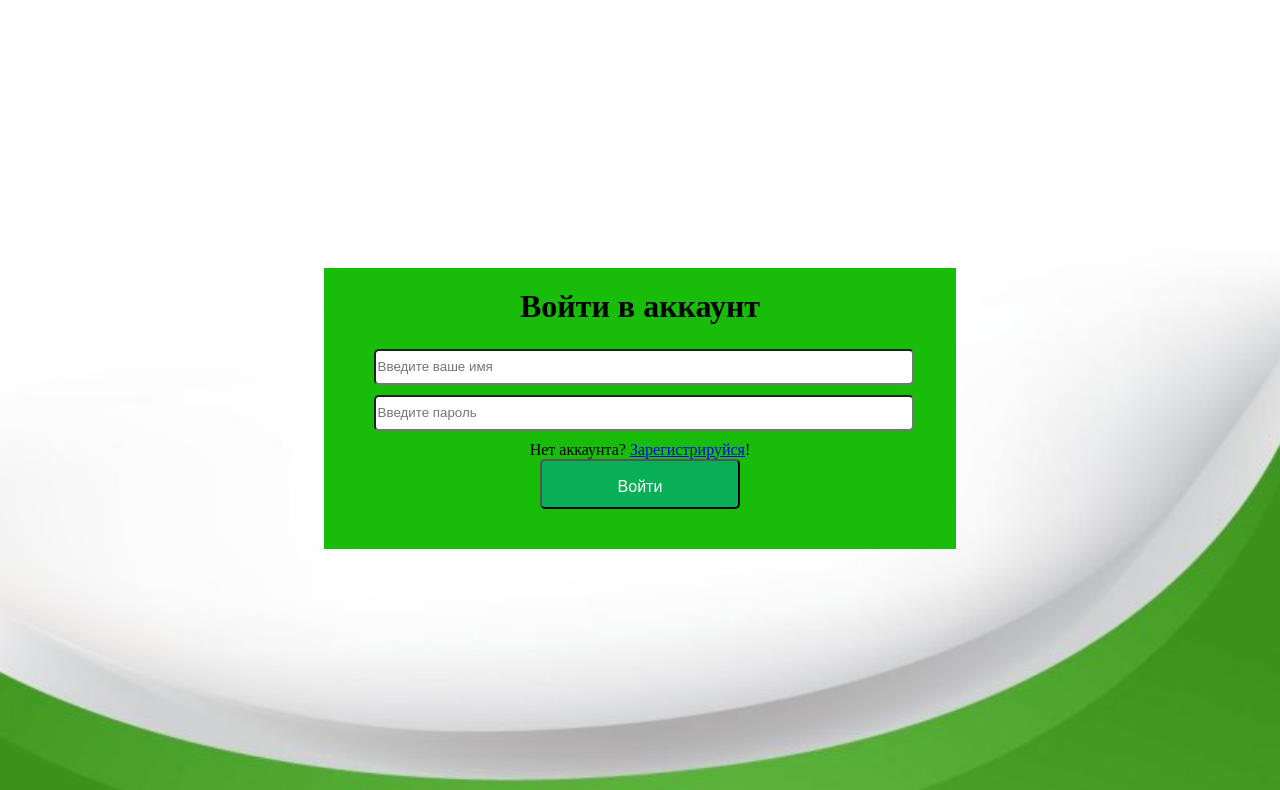
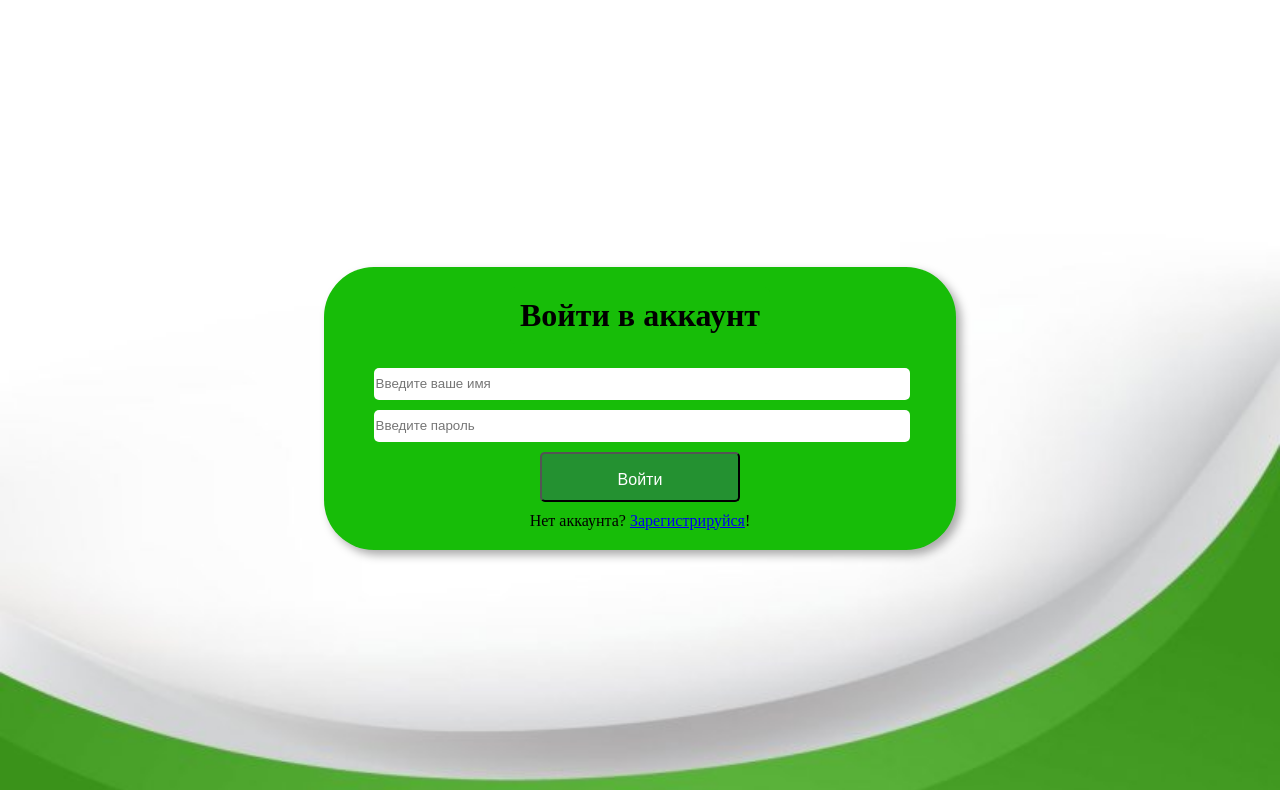
Before and after one commit to sudmit0802/BIP, a Flask app: page / in a window 1280 px wide. Shown: the top 790 px of the page. Run offline with Flask 3, Linux system fonts and the light colour scheme.

Commit message:
Changes to be committed: 	deleted:    static/hello.css 	modified:   static/signin.css 	modified:   templates/signin.html

```diff
--- a/static/signin.css
+++ b/static/signin.css
@@ -13,11 +13,11 @@ body {
     display: block;
     width: 200px;
     height: 50px;
-    margin-bottom: 20px;
+    margin-bottom: 10px;
     font-size: 16px;
     text-align: center;
     line-height: 50px;
-    background-color: #07b056;
+    background-color: #249131;
     color: #fff;
     text-decoration: none;
     border-radius: 5px;
@@ -29,10 +29,15 @@ form {
     justify-content: center;
     flex-direction: column;
     align-items: center;
+    width: 90%;
+
+    margin: 0 auto;
 }
 
 h1 {
     margin: 0 0 24px 0;
+    border: 10px solid #17bd08;
+    border-radius: 5px;
 }
 
 .container {
@@ -46,6 +51,9 @@ h1 {
     margin: 0 auto;
     width: 50%;
     background: #17bd08;
+    border-radius: 50px;
+    box-shadow: 5px 5px 10px #aaa;
+
 }
 
 p {
@@ -54,36 +62,11 @@ p {
     margin: 0 auto;
 }
 
-.form {
-    width: 90%;
-
-    margin: 0 auto;
-}
-.login_username {
+.login_username, .login_password{
     width: 100%;
     margin: 0 auto;
+    border: none;
     margin-bottom: 10px;
     border-radius: 5px;
     height: 30px;
 }
-.login_password {
-    width: 100%;
-    margin: 0 auto;
-    margin-bottom: 10px;
-    border-radius: 5px;
-    height: 30px;
-}
-.button-row {
-    display: flex;
-    justify-content: space-between;
-    padding: 8px 20px;
-    border-radius: 0;
-    overflow: hidden;
-    margin: 0 auto;
-}
-
-
-
-/* label[for="username"] {
-    color: red;
-} */
--- a/templates/signin.html
+++ b/templates/signin.html
@@ -8,7 +8,7 @@
 
 <body>
   <div class="container">
-    <form class="form" method="POST">
+    <form method="POST">
       {{ form.csrf_token }}
       <h1>Войти в аккаунт</h1>
       <p>
@@ -23,11 +23,12 @@
         <span style="color: red;">{{ error }}</span>
         {% endfor %}
       </p>
+
+      <div class="button">
+        <p>{{ form.submit(class = "button") }}</p>
+      </div>
       <div class="text_reg">
         <p>Нет аккаунта? <a href="http://localhost:5000/signup">Зарегистрируйся</a>!</p>
-      </div>
-      <div class="button">
-        <p>{{ form.submit(class = "button") }}</p>
       </div>
       <p style="color: red;">
         {{ not_exist }}
@@ -38,18 +39,4 @@
     </form>
   </div>
 </body>
-
 </html>
-
-<!-- <form class="login-form" action="javascript:void(0);">
-  <h1>Login</h1>
-  <div class="form-input-material">
-    <input type="text" name="username" id="username" placeholder=" " autocomplete="off" class="form-control-material" required />
-    <label for="username">Username</label>
-  </div>
-  <div class="form-input-material">
-    <input type="password" name="password" id="password" placeholder=" " autocomplete="off" class="form-control-material" required />
-    <label for="password">Password</label>
-  </div>
-  <button type="submit" class="btn btn-primary btn-ghost">Login</button>
-</form> -->
```
Also changed, not shown: static/hello.css (deleted, +0 -28 lines).
